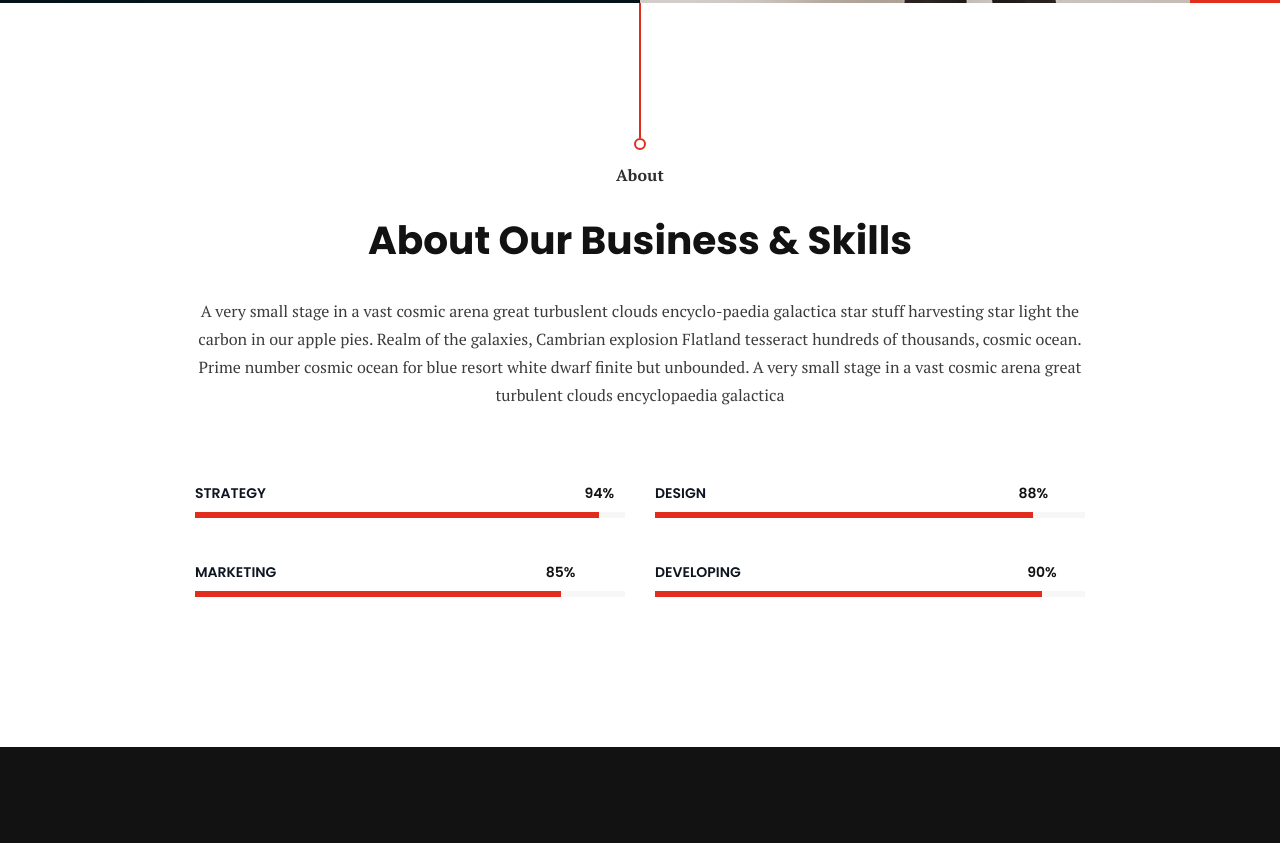
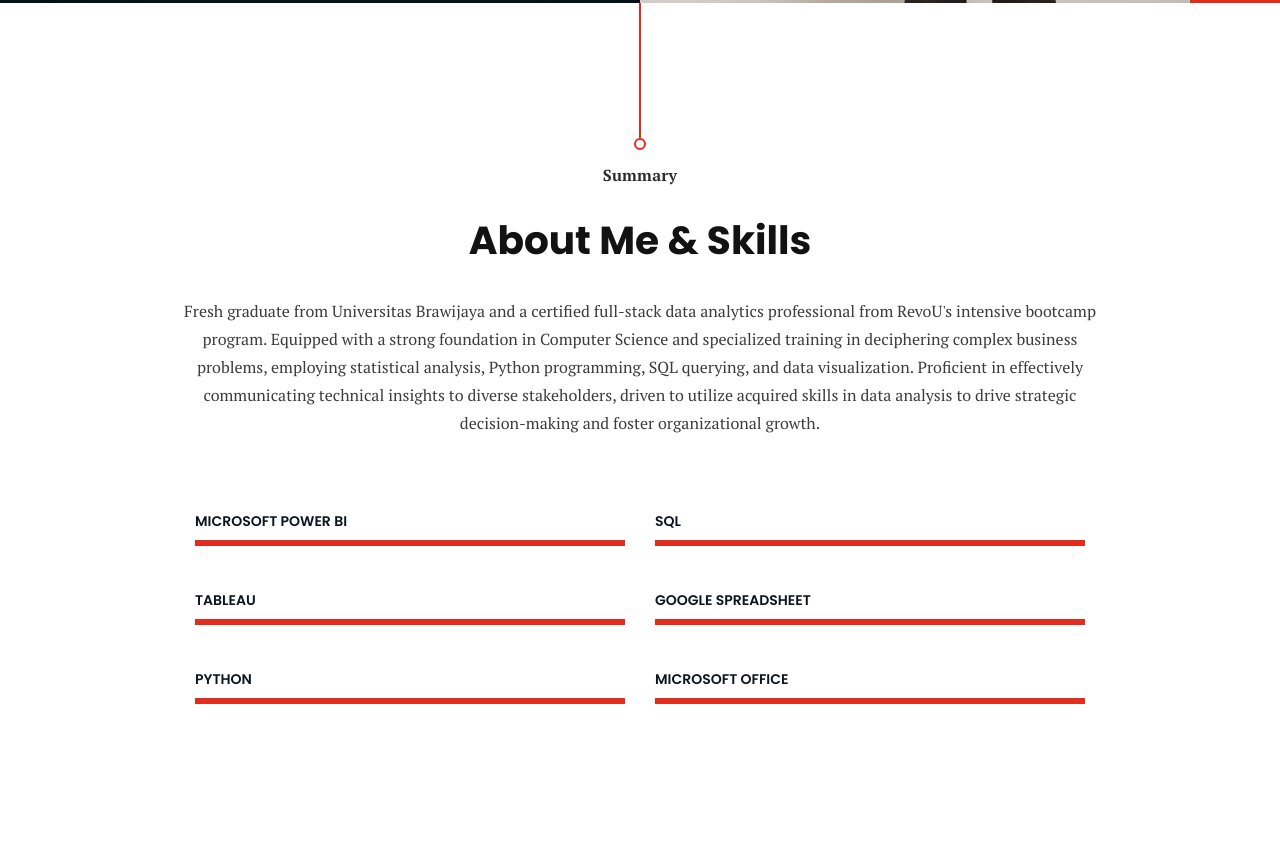
Before and after one commit to kukuh-haryobismoko/kukuh-haryobismoko.github.io, a plain HTML site: page index.html in a window 1280 px wide. Shown: the part 797-1640 px from the top of the page. Drawn offline with Linux system fonts and the light colour scheme.

Commit message:
Update index.html

```diff
--- a/index.html
+++ b/index.html
@@ -182,7 +182,7 @@
                                         <span class="title">Data Analyst</span>
                                     </h4><!--  /.hero-description -->
                                     <h2 class="hero-main-title mrb-45">Turn Data into<br>Actionable Insight</h2><!--  /.hero-main-title -->
-                                    <a href="#" class="btn btn-main bg-hr-dv-orange color-white">Hire Us</a>
+                                    <a href="https://drive.google.com/file/d/1LqXL-eLnag6N8UMpTl84XGFTE2I0kwN_/view?usp=sharing" target="_blank" class="btn btn-main bg-hr-dv-orange color-white">Resume</a>
                                 </div><!--  /.item -->
                                 <div class="item">
                                     <h4 class="hero-description mrb-30">
@@ -191,7 +191,7 @@
                                         <span class="title">Data Scientist</span>
                                     </h4><!--  /.hero-description -->
                                     <h2 class="hero-main-title mrb-45">Data-driven <br>Decision Making</h2><!--  /.hero-main-title -->
-                                    <a href="#" class="btn btn-main bg-hr-dv-orange color-white">Hire Us</a>
+                                    <a href="https://drive.google.com/file/d/1LqXL-eLnag6N8UMpTl84XGFTE2I0kwN_/view?usp=sharing" target="_blank" class="btn btn-main bg-hr-dv-orange color-white">Resume</a>
                                 </div><!--  /.item -->
                             </div><!--  /.hero-carousel -->
                         </div><!--  /.hero-content -->
@@ -217,35 +217,47 @@
                     <div class="row">
                         <div class="col-lg-12 text-center">
                             <div class="title-border"></div><!--  /.hero-border -->
-                            <h5 class="sm-title mrt-15 mrb-30">About</h5><!--  /.sm-title -->
-                            <h2 class="xl-title mrb-30">About Our Business &amp; Skills</h2>
-                            <p class="description mrb-75">A very small stage in a vast cosmic arena great turbuslent clouds encyclo-paedia galactica star stuff harvesting star light the carbon in our apple pies. Realm of the galaxies, Cambrian explosion Flatland tesseract hundreds of thousands, cosmic ocean. Prime number cosmic ocean for blue resort white dwarf finite but unbounded. A very small stage in a vast cosmic arena great turbulent clouds encyclopaedia galactica</p>
+                            <h5 class="sm-title mrt-15 mrb-30">Summary</h5><!--  /.sm-title -->
+                            <h2 class="xl-title mrb-30">About Me &amp; Skills</h2>
+                            <p class="description mrb-75"> Fresh graduate from Universitas Brawijaya and a certified full-stack data analytics professional from RevoU's intensive bootcamp program. Equipped with a strong foundation in Computer Science and specialized training in deciphering complex business problems, employing statistical analysis, Python programming, SQL querying, and data visualization. Proficient in effectively communicating technical insights to diverse stakeholders, driven to utilize acquired skills in data analysis to drive strategic decision-making and foster organizational growth.</p>
                         </div><!--  /.col-lg-12 -->
                     </div><!--  /.row -->
                     <div class="row mr-0">
                         <div class="col-lg-6">
                             <div class="skill-progress">
-                                <div class="skill-bar" data-percentage="94%">
+                                <div class="skill-bar" data-percentage="100%">
                                     <h4 class="progress-title-holder">
-                                        <span class="progress-title">Strategy</span>
+                                        <span class="progress-title">Microsoft Power Bi</span>
                                         <span class="progress-wrapper">
-                                            <span class="progress-mark">
-                                                <span class="percent">94%</span>
-                                            </span>
+                                            <!-- <span class="progress-mark">
+                                                <span class="percent"></span>
+                                            </span> -->
                                         </span>
                                     </h4>
                                     <div class="progress-outter">
                                         <div class="progress-content"></div>
                                     </div>
                                 </div><!-- /.skill-bar -->
-
-                                <div class="skill-bar" data-percentage="85%">
+                                <div class="skill-bar" data-percentage="100%">
                                     <h4 class="progress-title-holder">
-                                        <span class="progress-title">Marketing</span>
+                                        <span class="progress-title">Tableau</span>
                                         <span class="progress-wrapper">
-                                            <span class="progress-mark">
+                                            <!-- <span class="progress-mark">
+                                                <span class="percent"></span>
+                                            </span> -->
+                                        </span>
+                                    </h4>
+                                    <div class="progress-outter">
+                                        <div class="progress-content"></div>
+                                    </div>
+                                </div><!-- /.skill-bar -->
+                                <div class="skill-bar" data-percentage="100%">
+                                    <h4 class="progress-title-holder">
+                                        <span class="progress-title">Python</span>
+                                        <span class="progress-wrapper">
+                                            <!-- <span class="progress-mark">
                                                 <span class="percent">85%</span>
-                                            </span>
+                                            </span> -->
                                         </span>
                                     </h4>
                                     <div class="progress-outter">
@@ -256,13 +268,26 @@
                         </div><!-- /.col-lg-6 -->
                         <div class="col-lg-6">
                             <div class="skill-progress">
-                                <div class="skill-bar" data-percentage="88%">
+                                <div class="skill-bar" data-percentage="100%">
                                     <h4 class="progress-title-holder">
-                                        <span class="progress-title">Design</span>
+                                        <span class="progress-title">SQL</span>
                                         <span class="progress-wrapper">
-                                            <span class="progress-mark">
+                                            <!-- <span class="progress-mark">
+                                                <span class="percent"></span>
+                                            </span> -->
+                                        </span>
+                                    </h4>
+                                    <div class="progress-outter">
+                                        <div class="progress-content"></div>
+                                    </div>
+                                </div><!-- /.skill-bar -->
+                                <div class="skill-bar" data-percentage="100%">
+                                    <h4 class="progress-title-holder">
+                                        <span class="progress-title">Google Spreadsheet</span>
+                                        <span class="progress-wrapper">
+                                            <!-- <span class="progress-mark">
                                                 <span class="percent">88%</span>
-                                            </span>
+                                            </span> -->
                                         </span>
                                     </h4>
                                     <div class="progress-outter">
@@ -270,13 +295,13 @@
                                     </div>
                                 </div><!-- /.skill-bar -->
 
-                                <div class="skill-bar" data-percentage="90%">
+                                <div class="skill-bar" data-percentage="100%">
                                     <h4 class="progress-title-holder">
-                                        <span class="progress-title">Developing</span>
+                                        <span class="progress-title">Microsoft Office</span>
                                         <span class="progress-wrapper">
-                                            <span class="progress-mark">
+                                            <!-- <span class="progress-mark">
                                                 <span class="percent">90%</span>
-                                            </span>
+                                            </span> -->
                                         </span>
                                     </h4>
                                     <div class="progress-outter">
@@ -302,7 +327,7 @@
                         <span></span>
                         <span></span>
                     </div><!--  /.heading-divider -->
-                    <h2 class="xl-title color-snow">Our Featured Portfolio</h2>
+                    <h2 class="xl-title color-snow">My Featured Portfolio</h2>
                     <div class="horizontal-divider mrt-60 mrb-60"></div><!--  /.horizontal-divider -->
                     <ul class="portfolio-filter color-snow">
                         <li><a href="#" data-filter="*" class="active">All</a></li>
@@ -825,7 +850,7 @@
                             <div class="col-lg-6">
                                 <div class="widget">
                                     <div class="widget-content">
-                                        <p class="w-500">Sydney - Australia <br> 92- 25th Street, Office 18, Australia <br> <a href="mailto:support@example.com">support@example.com</a></p>
+                                        <p class="w-500">Kediri - Indonesia <br> <a href="mailto:bbkukuh@gmail.com">bbkukuh@gmail.com</a></p>
                                     </div><!--  /.widget-content -->
                                 </div><!--  /.widget -->
                             </div><!--  /.col-lg-6 -->
```
